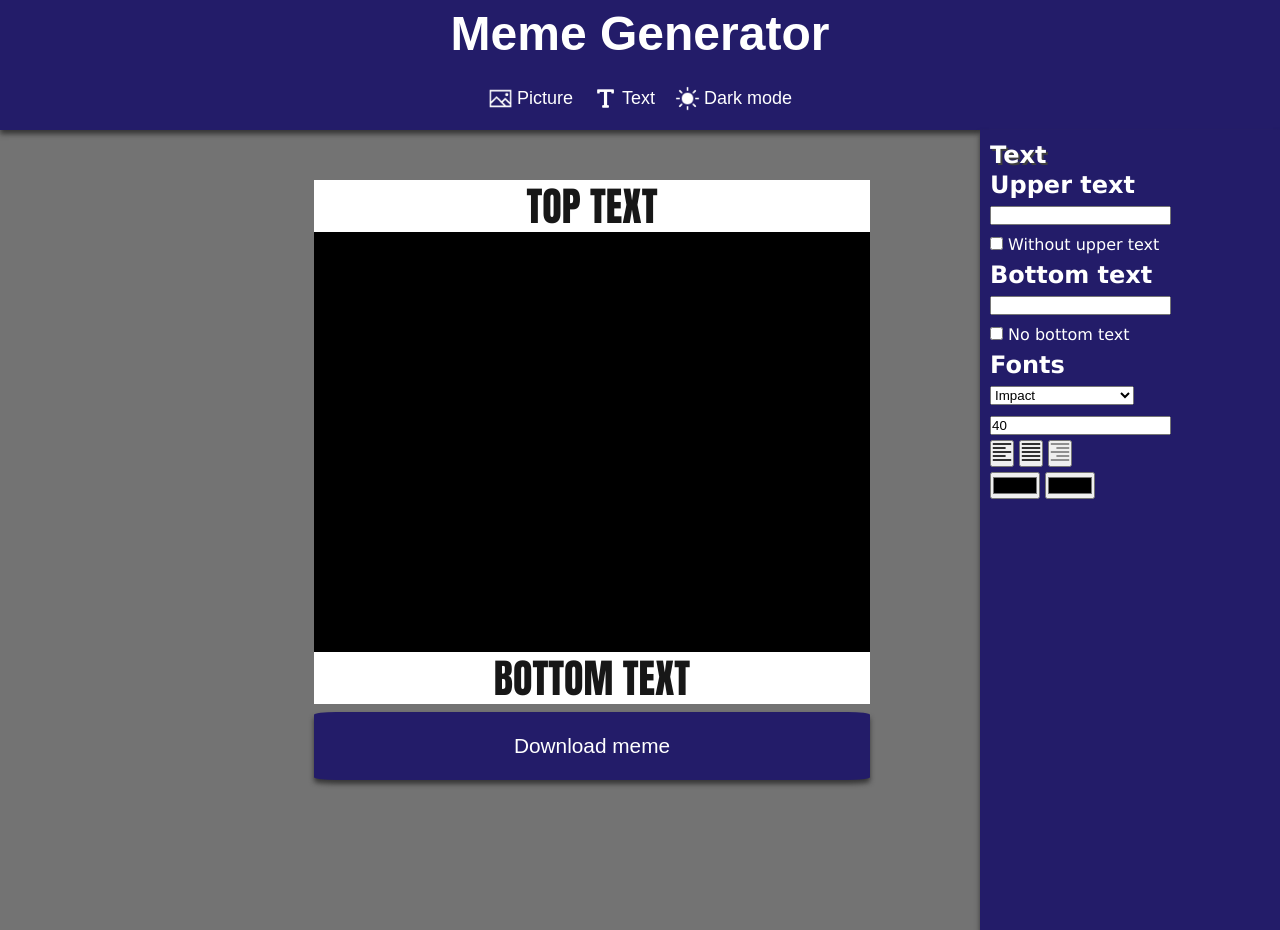
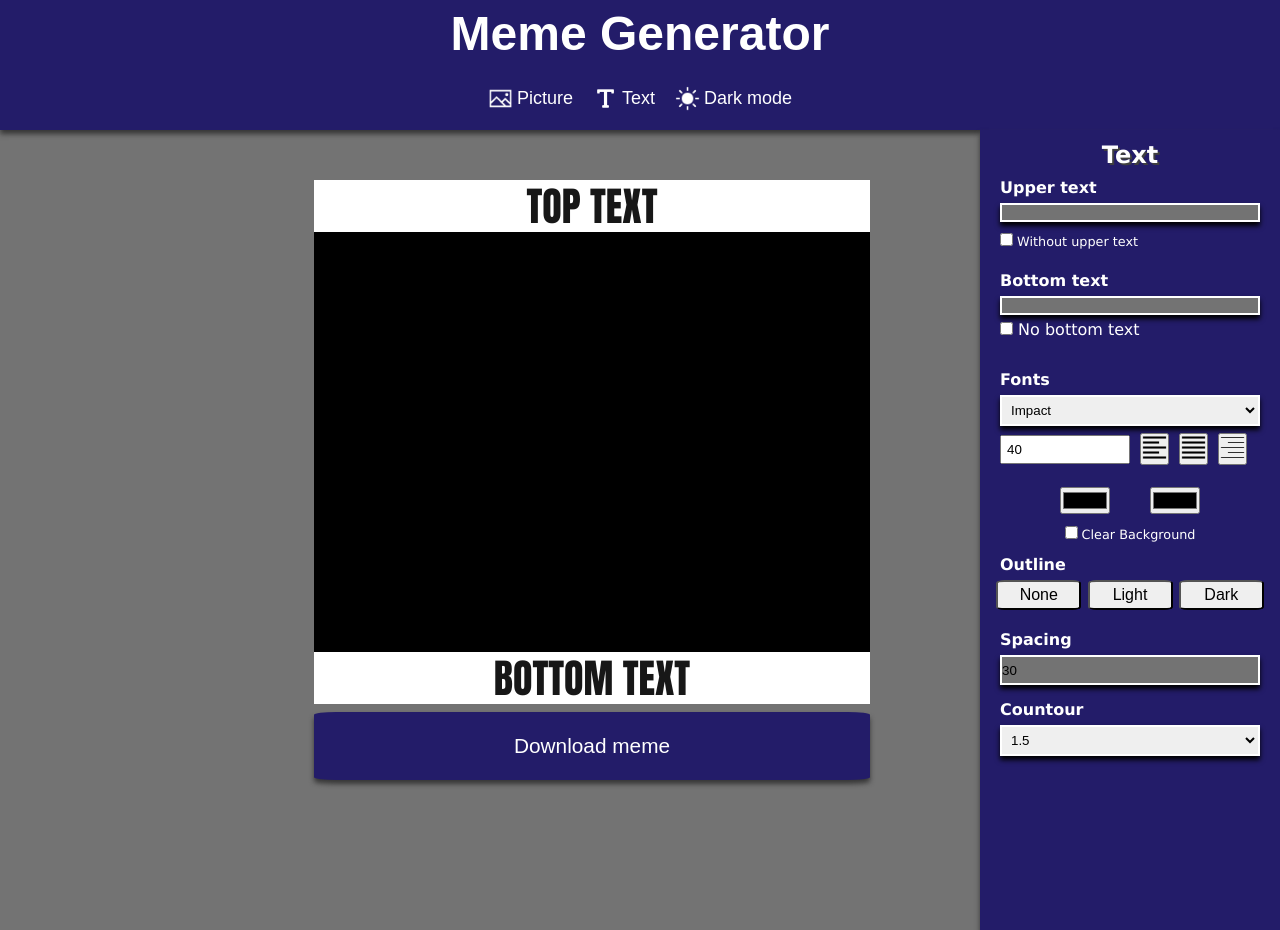
Before and after one commit to vantedaes/M.G, a plain HTML site: page index.html in a window 1280 px wide. Drawn offline with nearby package versions, Linux system fonts and the light colour scheme.

Commit message:
Adding last stylest to sidebar

```diff
--- a/index.html
+++ b/index.html
@@ -107,7 +107,7 @@
             </section>
             <!-- ####TEXT PANNEL### -->
             <section class="text-pannel">
-                <h2 class="Picture-title">Text</h2>
+                <h2 class="Text-title">Text</h2>
                 <div class="upper-tex-input-container">
                     <h2 class="upper-tex-title">Upper text</h2>
                     <input type="text" name="upper text" class="upper-text-input" id="">
@@ -142,23 +142,47 @@
                                 <input type="number" name="font-size" class="font-sizes" id="" min="12" value="40">
                                 <div class="alignment-buttons">
                                     <button class="left-align-button">
-                                        <img src="./icons/text.align.left.icon.png" alt="left-align" width="20px">
+                                        <img src="./icons/text.align.left.icon.png" alt="left-align" width="25px">
                                     </button>
                                     <button class="justify-align-button">
-                                        <img src="./icons/text.aling.justify.icon.png" alt="text-justify" width="20px">
+                                        <img src="./icons/text.aling.justify.icon.png" alt="text-justify" width="25px">
                                     </button>
                                     <button class="right-align-button">
-                                        <img src="./icons/text.aling.right.icon.png" alt="text-right" width="20px">
+                                        <img src="./icons/text.aling.right.icon.png" alt="text-right" width="25px">
                                     </button>
                                 </div>
                             </div>
                         </div>
                         <div class="bg-color-inputs">
-                            <input type="color" name="" id="">
-                            <input type="color" name="" id="">
-
-
-
+                            <input type="color" name="font-color" class="font-color" id="">
+                            <input type="color" name="background-text-color" class="background-text-color" id="">
+                        </div>
+                         <div class="clear-bg-checkbox-container">
+                         <input type="checkbox" name="clear-background" class="clear-background" id="">
+                            <label for="clear-background">Clear Background</label>
+                        </div>
+                        <div class="outline-container">
+                            <h2 class="outline-title">Outline</h2>
+                        </div>
+                        <div class="buttons-outline-container">
+                            <button class="None-outline-button">None</button>
+                            <button class="light-outline-button">Light</button>
+                            <button class="dark-outline-button">Dark</button>
+                        </div>
+                        <div class="padding-container">
+                            <h2 class="padding-title">Spacing</h2>
+                            <input type="text" name="padding-input" class="padding-input" id="" min="10" max="50" value="30">
+                        </div>
+                        <div class="contour-container">
+                            <h2 class="contour-title">Countour</h2>
+                            <select name="contour-options" class="contour-options" id="">
+                            <option value="0.8">0.8</option>
+                            <option value="0.5">0.5</option>
+                            <option value="1">1</option>
+                            <option value="1.5" selected>1.5</option>
+                            <option value="2">2</option>
+                            <option value="2.5">2.5</option>
+                        </select>
                         </div>
                </section>
               </div>
--- a/styles/style.css
+++ b/styles/style.css
@@ -237,8 +237,180 @@
   border: solid var(--font-main-color) 2px;
 }
 
+.text-pannel{
+  height: 100%;
+  width: 100%;
+  display: flex;
+  flex-direction: column;
+  align-items: center;
+  /* display: none; */
+}
 
+.Text-title{
+  text-shadow: rgb(63, 63, 63) 2px 2px;
+}
 
+.upper-tex-input-container{
+  height: 90px;
+  width: 100%;
+  display: flex;
+  flex-direction: column;
+  justify-content: center;
+  padding: 10px 10px;
+}
+
+.upper-tex-title{
+  font-size: 1rem;
+}
+
+.upper-text-input{
+  height: 50px;
+  background-color: var(--main-bg-color);
+  box-shadow: 0 4px 5px black;
+  border: solid var(--font-main-color) 2px;
+}
+
+.checkbox-upper-text{
+  font-size: 0.8rem;
+  margin-top: 5px;
+}
+
+.bottom-text-container{
+  height: 90px;
+  width: 100%;
+  display: flex;
+  flex-direction: column;
+  justify-content: center;
+  padding: 10px 10px
+}
+
+.bottom-text-title{
+  font-size: 1rem;
+}
+
+.bottom-text-input{
+  height: 30px;
+  background-color: var(--main-bg-color);
+  box-shadow: 0 4px 5px black;
+  border: solid var(--font-main-color) 2px;
+}
+
+.fonts-container{
+  height: 130px;
+  width: 100%;
+  display: flex;
+  flex-direction: column;
+  justify-content: center;
+  padding: 10px 10px
+}
+
+.fonts-title{
+  font-size: 1rem;
+}
+
+.drop-down-fonts-menu{
+  box-shadow: 0 4px 5px black;
+  border: solid var(--font-main-color) 2px;
+  padding: 5px 5px;
+}
+
+.sizes-container{
+  margin-top: 7px;
+  display: flex;
+  align-items: center;
+}
+
+.font-sizes{
+width: 50%;
+padding: 5px;
+display: block;
+}
+
+.alignment-buttons{
+  display: flex;
+  flex-wrap: wrap;
+  margin-left: 10px;
+  gap: 10px;
+  padding: 0%;
+  border-radius: 15%;
+}
+
+.bg-color-inputs{
+ width: 50%;
+ height: 40px;
+ display: flex;
+ align-items: center;
+ justify-content: space-between;
+}
+
+.clear-bg-checkbox-container{
+  font-size: 0.8rem;
+}
+
+.outline-container{
+  height: 30px;
+  width: 100%;
+  display: flex;
+  flex-direction: column;
+  justify-content: center;
+  padding: 10px 10px
+}
+
+.outline-title{
+  font-size: 1rem;
+}
+
+.buttons-outline-container{
+  width: 100%;
+  display: flex;
+  justify-content: space-evenly;
+}
+
+.None-outline-button, .light-outline-button, .dark-outline-button{
+  width: 85px;
+  height: 30px;
+  border-radius: 10%;
+  font-size: 1rem;
+}
+
+.padding-container{
+  height: 90px;
+  width: 100%;
+  display: flex;
+  flex-direction: column;
+  justify-content: center;
+  padding: 10px 10px
+}
+
+.padding-title{
+  font-size: 1rem;
+}
+
+.padding-input{
+  height: 30px;
+  background-color: var(--main-bg-color);
+  box-shadow: 0 4px 5px black;
+  border: solid var(--font-main-color) 2px;
+}
+
+.contour-container{
+  height: 50px;
+  width: 100%;
+  display: flex;
+  flex-direction: column;
+  justify-content: center;
+  padding: 10px 10px
+}
+
+.contour-title{
+  font-size: 1rem;
+}
+
+.contour-options{
+  box-shadow: 0 4px 5px black;
+  border: solid var(--font-main-color) 2px;
+  padding: 5px 5px;
+}
 
 /* ###MEDIAS QUERY##### */
 
```
